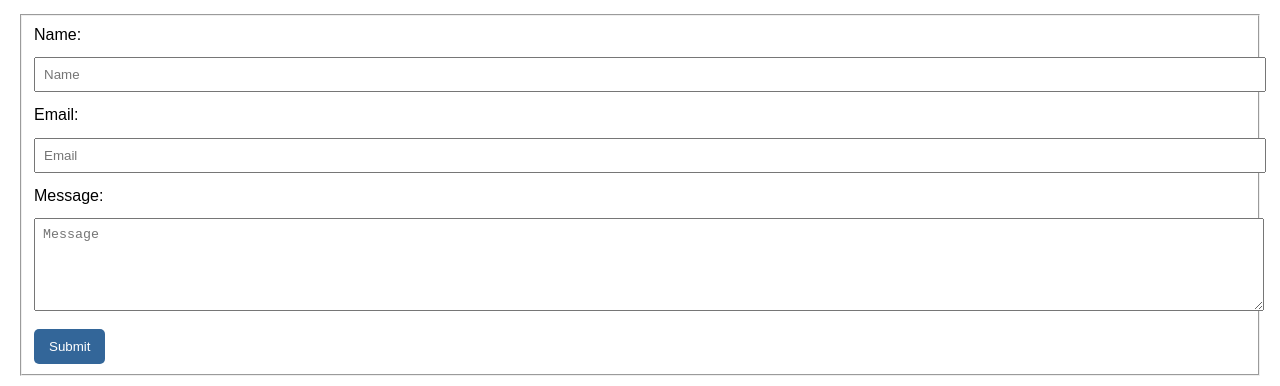
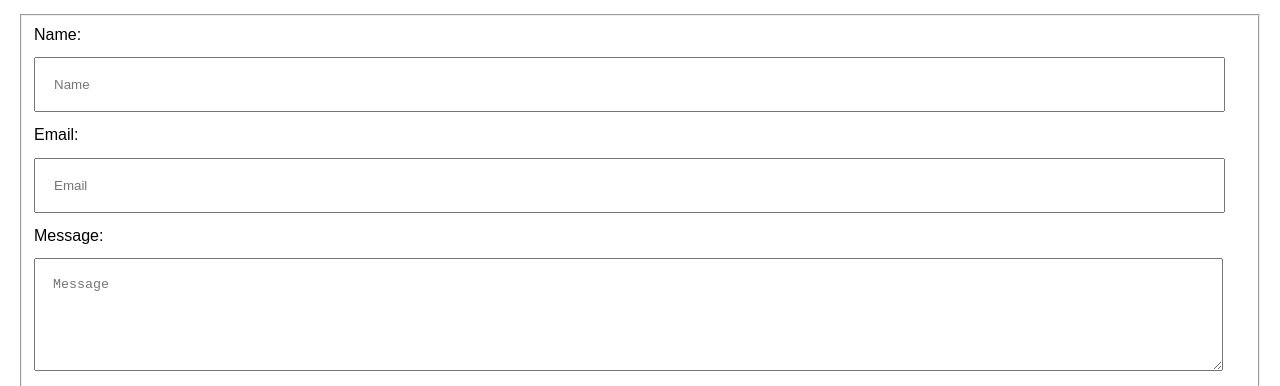
Before and after one commit to BaArt8/Registration-Form, a plain HTML site: page Activity2/index.html in a window 1280 px wide. Shown: the part 80-466 px from the top of the page. Drawn offline with Linux system fonts and the light colour scheme.

Commit message:
Update style.css

```diff
--- a/Activity2/style.css
+++ b/Activity2/style.css
@@ -25,8 +25,8 @@ input[type="email"],
 input[type="number"],
 textarea,
 select {
-    width: 100%;
-    padding: 8px;
+    width: 95%;
+    padding: 18px;
     margin-bottom: 10px;
 }
 
```
